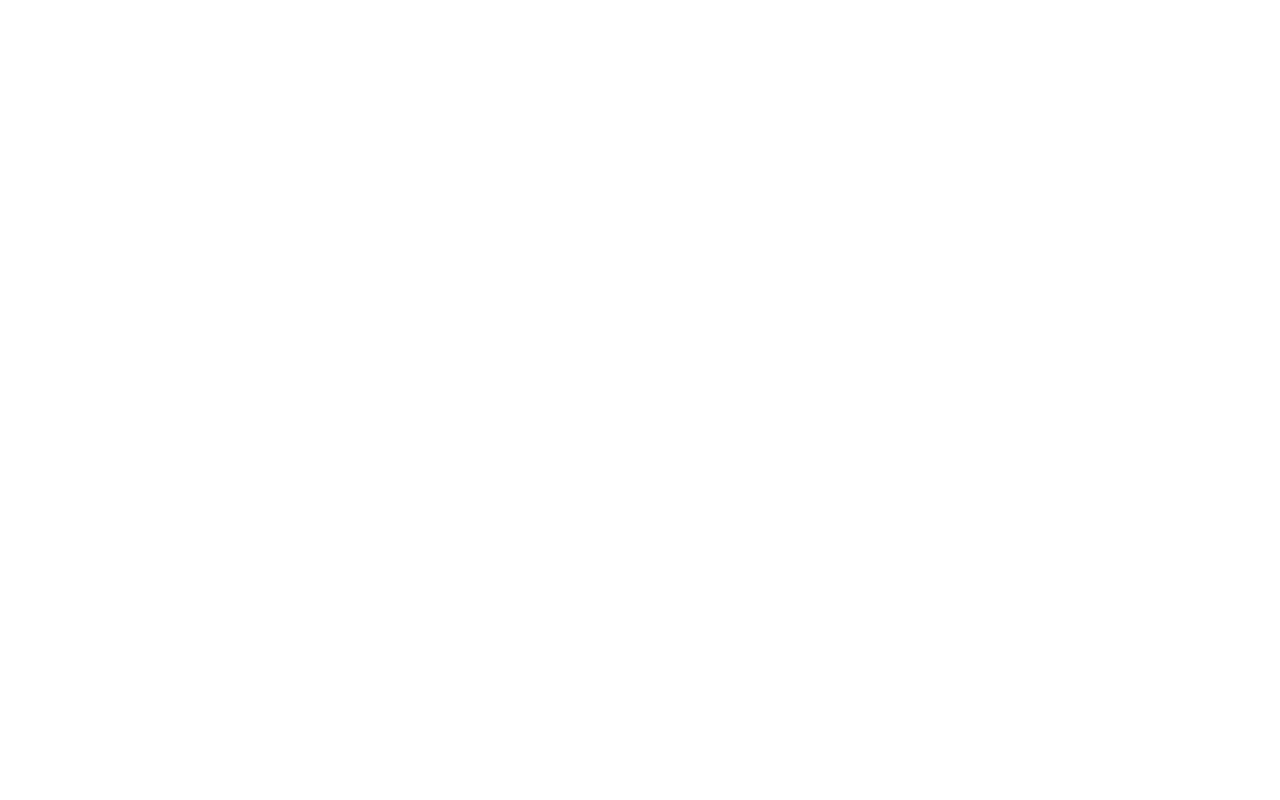
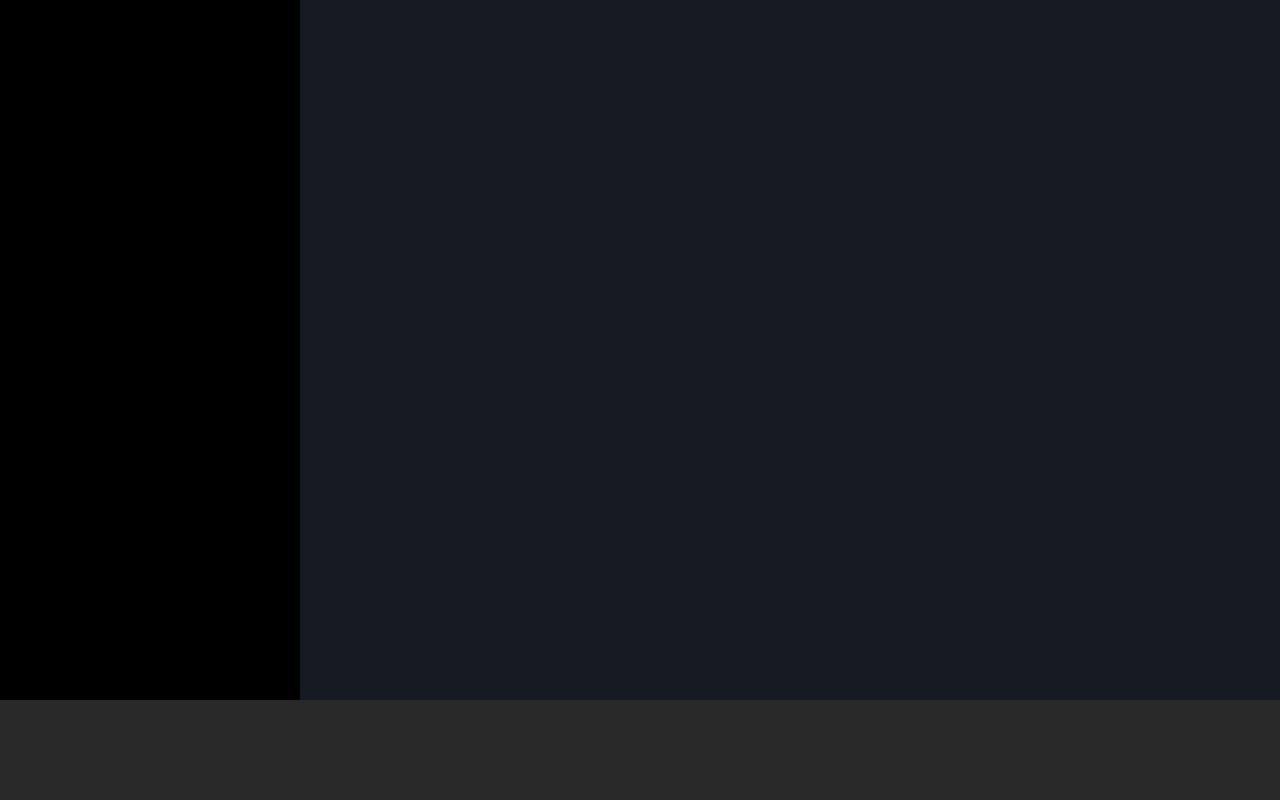
Before and after one commit to VoilaSecari/html-css-spotifyweb, a plain HTML site: page index.html in a window 1280 px wide. Drawn offline with Linux system fonts and the light colour scheme.

Commit message:
baseline + paper layout study

```diff
--- a/index.html
+++ b/index.html
@@ -19,5 +19,19 @@
     <title>Spotify</title>
     <link rel="icon" href="./IMG/favicon.ico" type="image/x-icon" />
   </head>
-  <body></body>
+  <body>
+    <!-- CONTENUTO PAGINA INTERA -->
+    <div class="wrapper">
+      <div class="contenuto-wrapper-top">
+        <!-- SIDEBAR -->
+        <div class="sidebar"></div>
+
+        <!-- MAIN -->
+        <main></main>
+      </div>
+
+      <!-- PLAYBAR -->
+      <div class="playbar"></div>
+    </div>
+  </body>
 </html>
--- a/style.css
+++ b/style.css
@@ -1,8 +1,7 @@
 /*  ************** CSS RESET ************ */
 
 * {
-  margin: 0 auto;
-  padding: 0;
+  margin: 0;
 }
 
 img {
@@ -17,9 +16,58 @@ a {
   color: white;
 }
 
+/* *************** FONTS **************** */
+
+* {
+  font-family: Arial, Helvetica, sans-serif;
+}
+
 /* *************** UTILS **************** */
+
+.wrapper {
+  height: 100vh;
+  width: 100vw;
+  overflow: hidden;
+
+  display: flex;
+  flex-direction: column;
+}
 
 .container {
   padding: 1.5rem;
   max-width: 1080px;
 }
+
+/* ********** RESPONSIVE X-SMALL --> 'TILL 480PX ************** */
+
+.contenuto-wrapper-top {
+  height: calc(100% - 100px);
+  overflow: hidden;
+
+  display: flex;
+
+  /* DEBUG */
+  /* background-color: pink; */
+}
+
+/* ************ MAIN ************** */
+
+main {
+  flex-grow: 1;
+
+  background-color: rgb(21, 25, 33);
+}
+
+/* ************ PLAYBAR ************** */
+
+.playbar {
+  height: 100px;
+  background-color: rgb(40, 40, 40);
+}
+
+/* ************ SIDEBAR ************** */
+
+.sidebar {
+  width: 300px;
+  background-color: black;
+}
```
Also changed, not shown: IMG/LAYOUT STUDY.png (added).
